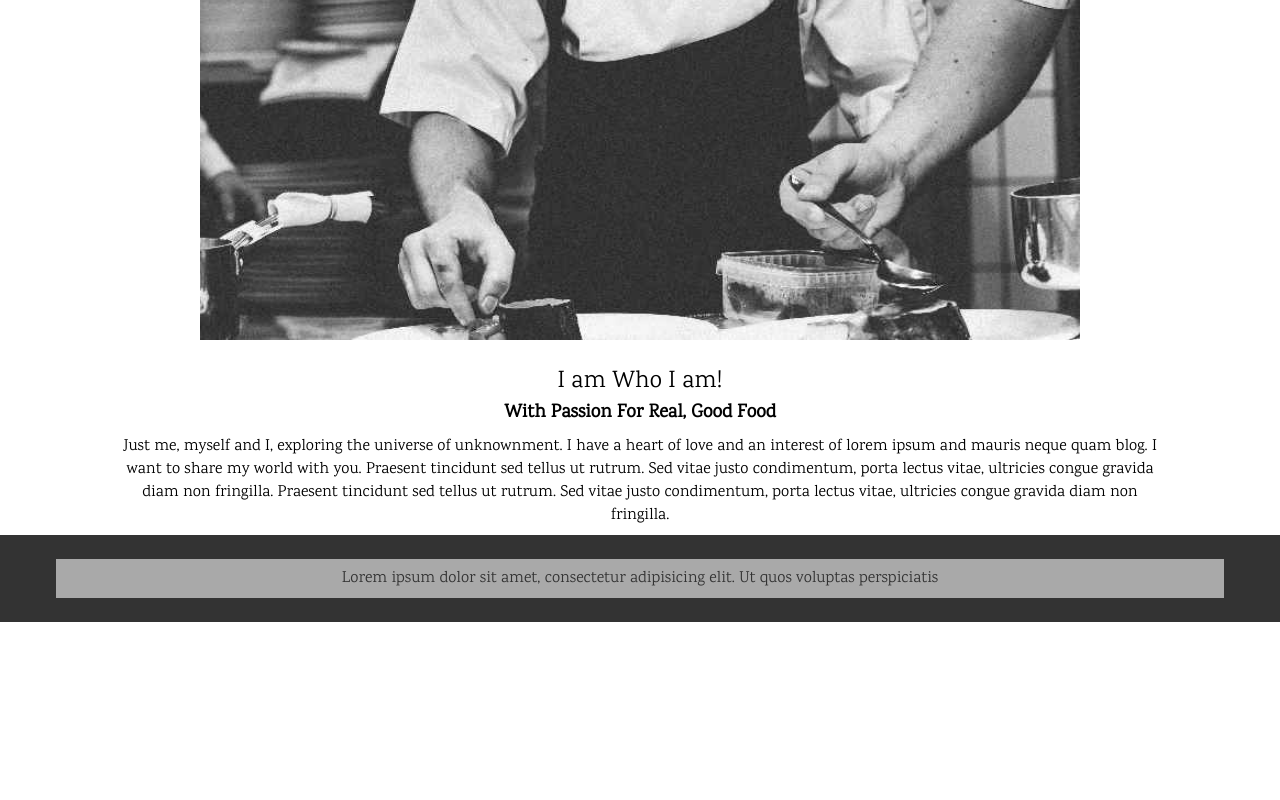
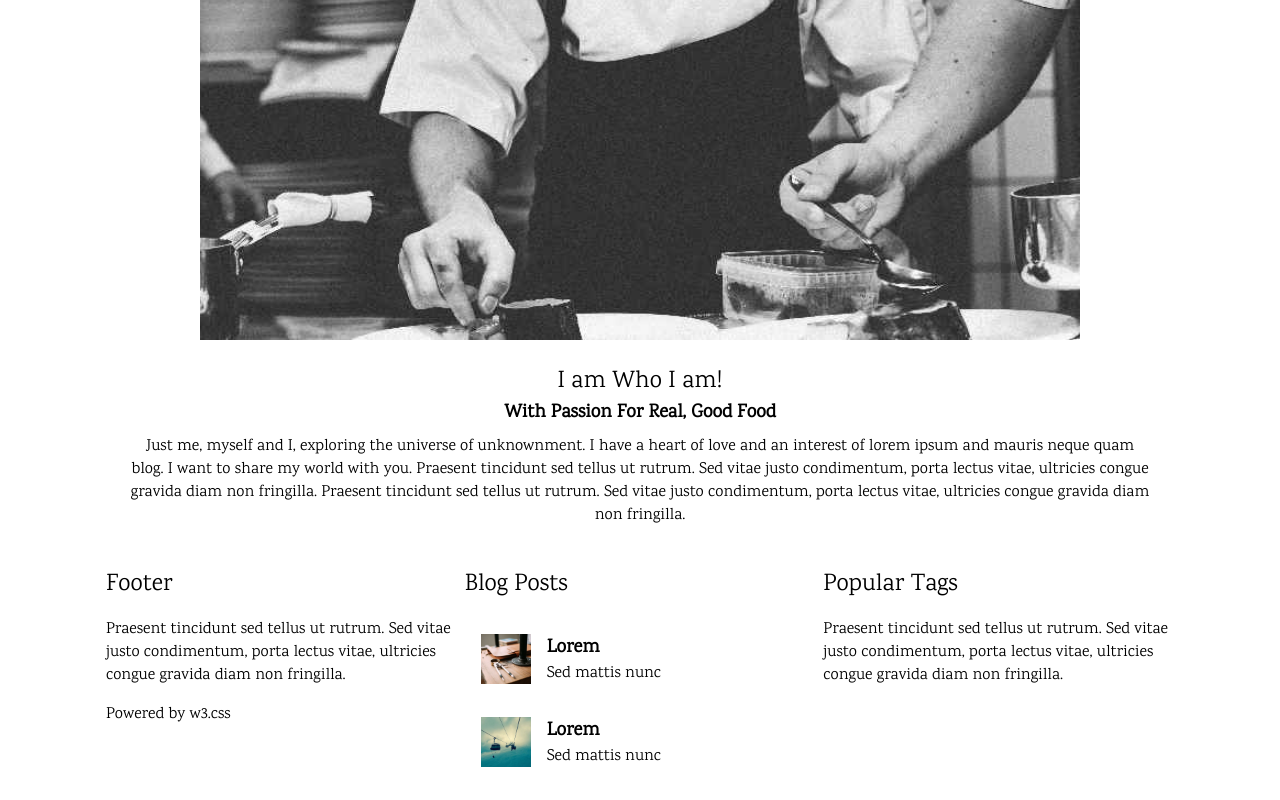
Before and after one commit to Saldanored/Landing-Page, a plain HTML site: page index.html in a window 1280 px wide. Shown: the part 1432-2232 px from the top of the page. Before the commit the page ends 2054 px from the top, so only its background shows below. Drawn offline with Linux system fonts and the light colour scheme.

Commit message:
Add footer section

```diff
--- a/css/styles.css
+++ b/css/styles.css
@@ -7,11 +7,7 @@
 html {
   scroll-behavior: smooth;
 }
-.card p{
-  padding: 0.5rem ;
-  font-size: 0.8rem;
-  text-align: center;
-}
+
 h2{
   text-align: center;
   font-weight: 300;
@@ -87,6 +83,11 @@ section{
   box-shadow: 5px 5px 5px 1px rgba(0,0,0,0.3);
 }
 
+.card p{
+  padding: 0.5rem ;
+  font-size: 0.8rem;
+  text-align: center;
+}
 .card:hover{
   opacity: 1;
 }
@@ -96,22 +97,35 @@ section{
   width: 100%;
 }
 
-/* footer */
-footer{
-  background-color: #333;
-  color: #f4f4f4;
-  padding: 1.5rem;
+/* FOOTER */
 
+.gridContainer{
+  display:grid;
+  grid-template-columns: 1fr 1fr 1fr;
+  text-align: left;
+  padding: 1rem 0;
+  margin: 0 1rem;
+  grid-column-gap: 0.5rem;
 }
-
-footer p{
-  background: darkgray;
-  padding: 0.5rem;
-  color: #333;
-  text-align: center;
-  margin: 0 2rem;
+.gridContainer h2{
+  text-align: left;
+  margin: 1rem 0;
 }
-
+.m-bot{
+  margin-bottom: 1rem;
+}
+.flexItem{
+  display: flex;
+  padding: 1rem;
+}
+.flexItem:hover{
+  background: lightgray;
+}
+.footerImg{
+  max-width: 50px;
+  height: 50px;
+  margin-right: 1rem;
+}
 /* ABOUT ME */
 #about{
   text-align: center;
@@ -120,7 +134,7 @@ footer p{
 }
 #about p{
   padding: 0.5rem;
-  margin: 0 1rem;
+  margin: 0 2rem;
 }
 .m-headings{
   padding: 0.5rem;
--- a/index.html
+++ b/index.html
@@ -14,11 +14,13 @@
     <ul>
       <li><a href="#">Home</a></li>
       <li><a href="#about">About me</a></li>
-      <li><a href="#">Link3</a></li>
+      <li><a href="#">Contact</a></li>
     </ul>
   </nav>
 
   <div class="contenedor">
+
+    <!-- CONTENT -->
     <section class="container">
       <div class="card">
         <img class="images" src="img/sandwich.jpg" alt="sandwich">
@@ -42,7 +44,6 @@
         <p>Lorem ipsum text praesent tincidunt ipsum lipsum.</p>
       </div>
     </section>
-
     <section class="container">
       <div class="card">
         <img src="img/popsicle.jpg" alt="popsicle">
@@ -65,6 +66,7 @@
         <p>Lorem lorem lorem lorem ipsum text praesent tincidunt ipsum lipsum.</p>
     </section>
 
+    <!-- ABOUT -->
     <div id="about" class="container">
       <h2 class="m-headings">About me, The Food man</h2>
       <img src="img/chef.jpg" alt="">
@@ -76,10 +78,40 @@
 
 
   </div>
-
-
+  <div class="container">
+    <div class="gridContainer">
+      <div>
+        <h2>Footer</h2>
+        <p class="m-bot">Praesent tincidunt sed tellus ut rutrum. Sed vitae justo condimentum, porta lectus vitae, ultricies congue gravida diam non fringilla.</p>
+        <p class="m-bot">Powered by w3.css</p>
+      </div>
+      <div>
+        <h2>Blog Posts</h2>
+        <div class="flexItem">
+          <img class="footerImg" src="img/workshop.jpg" alt="workshop">
+          <div>
+            <h3>Lorem</h3>
+            <p>Sed mattis nunc</p>
+          </div>
+        </div>
+        <div class="flexItem">
+          <img class="footerImg" src="img/gondol.jpg" alt="gondol">
+          <div>
+            <h3>Lorem</h3>
+            <p>Sed mattis nunc</p>
+          </div>
+        </div>
+      </div>
+      <div>
+        <h2>Popular Tags</h2>
+        <p>Praesent tincidunt sed tellus ut rutrum. Sed vitae justo condimentum, porta lectus vitae, ultricies congue gravida diam non fringilla.</p>
+      </div>
+    </div>
+  </div>
+<!--
   <footer>
     <p>Lorem ipsum dolor sit amet, consectetur adipisicing elit. Ut quos voluptas perspiciatis</p>
   </footer>
+-->
 </body>
 </html>
```
Also changed, not shown: img/gondol.jpg (added), img/workshop.jpg (added).
